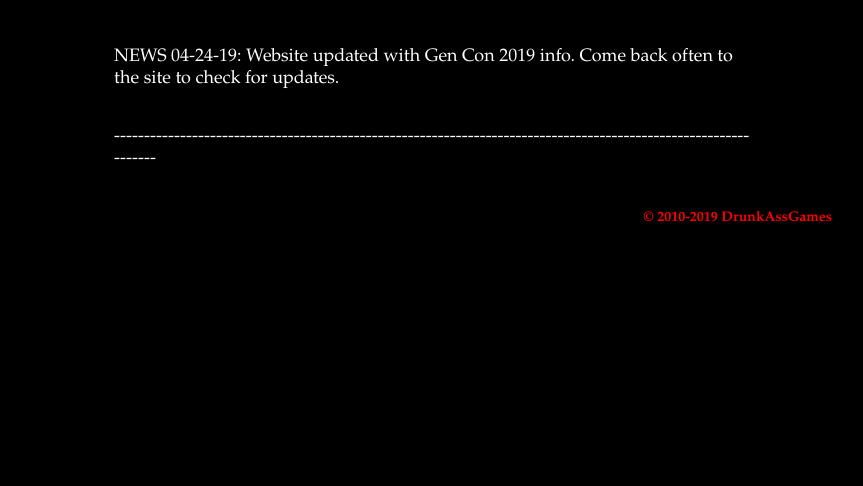
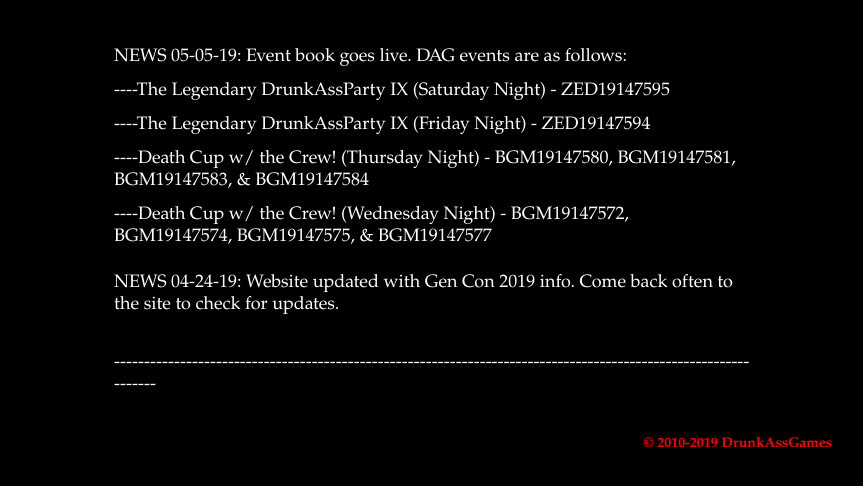
Before and after one commit to drunkassgames/dagsite, a plain HTML site: page gencon2019.html in a window 1280 px wide. Shown: the part 312-798 px from the top of the page, without its empty margins (208-1071 px from the left). Drawn offline with Linux system fonts and the light colour scheme.

Commit message:
Added events

```diff
--- a/gencon2019.html
+++ b/gencon2019.html
@@ -39,6 +39,12 @@
 <tr><td></td></tr>
 </table>
 <table width="650" align="center" cellpadding="5">
+	<tr><td>NEWS 05-05-19: Event book goes live. DAG events are as follows: </td></tr>
+	<tr><td>----The Legendary DrunkAssParty IX (Saturday Night) - ZED19147595</td></tr>
+	<tr><td>----The Legendary DrunkAssParty IX (Friday Night) - ZED19147594</td></tr>
+	<tr><td>----Death Cup w/ the Crew! (Thursday Night) - BGM19147580, BGM19147581, BGM19147583, & BGM19147584</td></tr>
+	<tr><td>----Death Cup w/ the Crew! (Wednesday Night) - BGM19147572, BGM19147574, BGM19147575, & BGM19147577</td></tr>
+	<tr><td></td></tr>
 	<tr><td>NEWS 04-24-19: Website updated with Gen Con 2019 info. Come back often to the site to check for updates.</td></tr>
 	<tr><td></td></tr>
 	<tr><td></td></tr>
```
